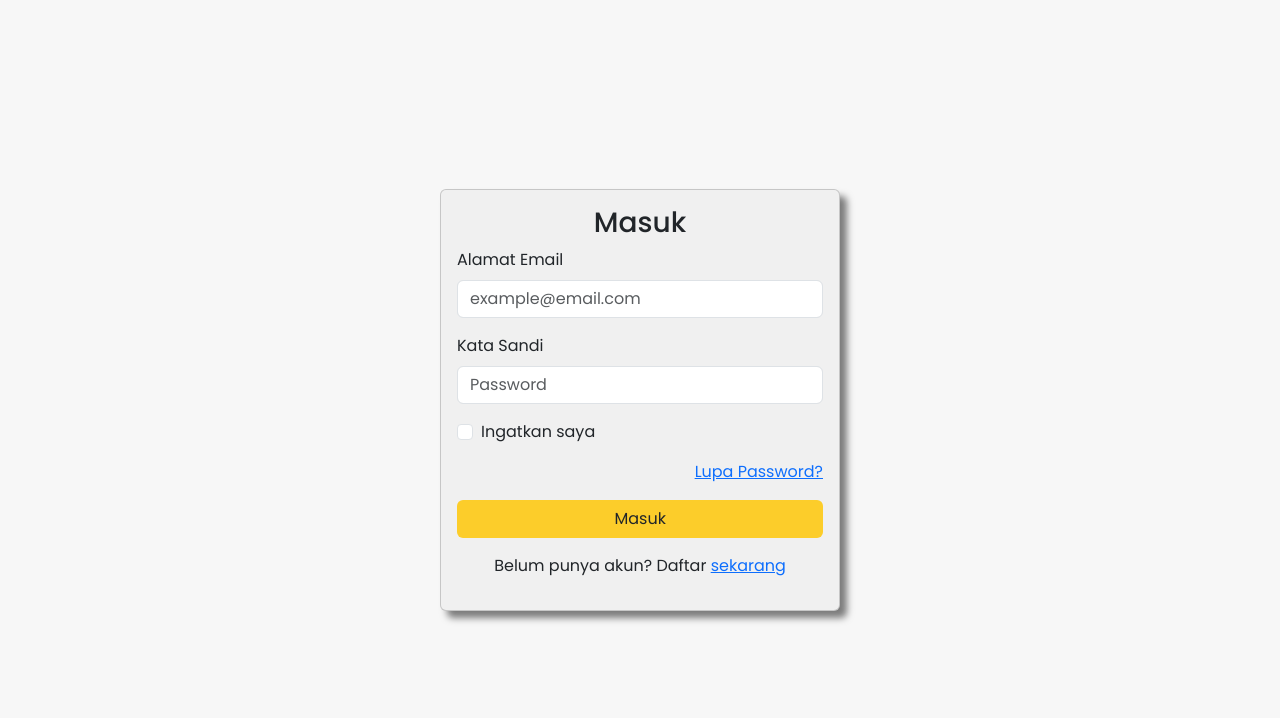
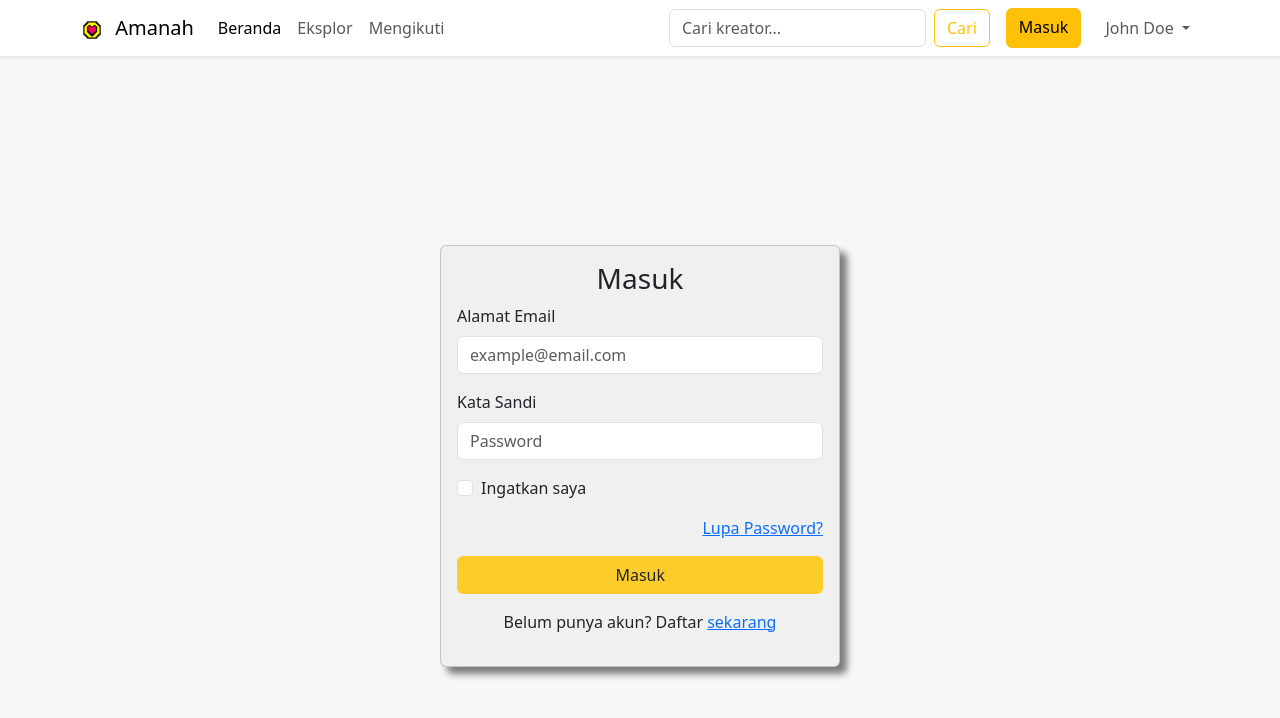
Before and after one commit to Monosz/Amanah, a website with bundled scripts: page src/pages/login.html in a window 1280 px wide. Built offline with nearby package versions, Linux system fonts and the light colour scheme; no server answers.

```diff
--- a/src/pages/login.html
+++ b/src/pages/login.html
@@ -28,6 +28,10 @@
     <title>Amanah - Dukung Kreator Favorit Anda</title>
   </head>
   <body>
+    <!-- Navbar -->
+    <div id="navbar"></div>
+    <!-- End -->
+
     <!-- Form -->
     <div class="d-flex justify-content-center align-items-center vh-100">
       <div
```
Also changed, not shown: src/pages/register.html (+4 -0 lines).
